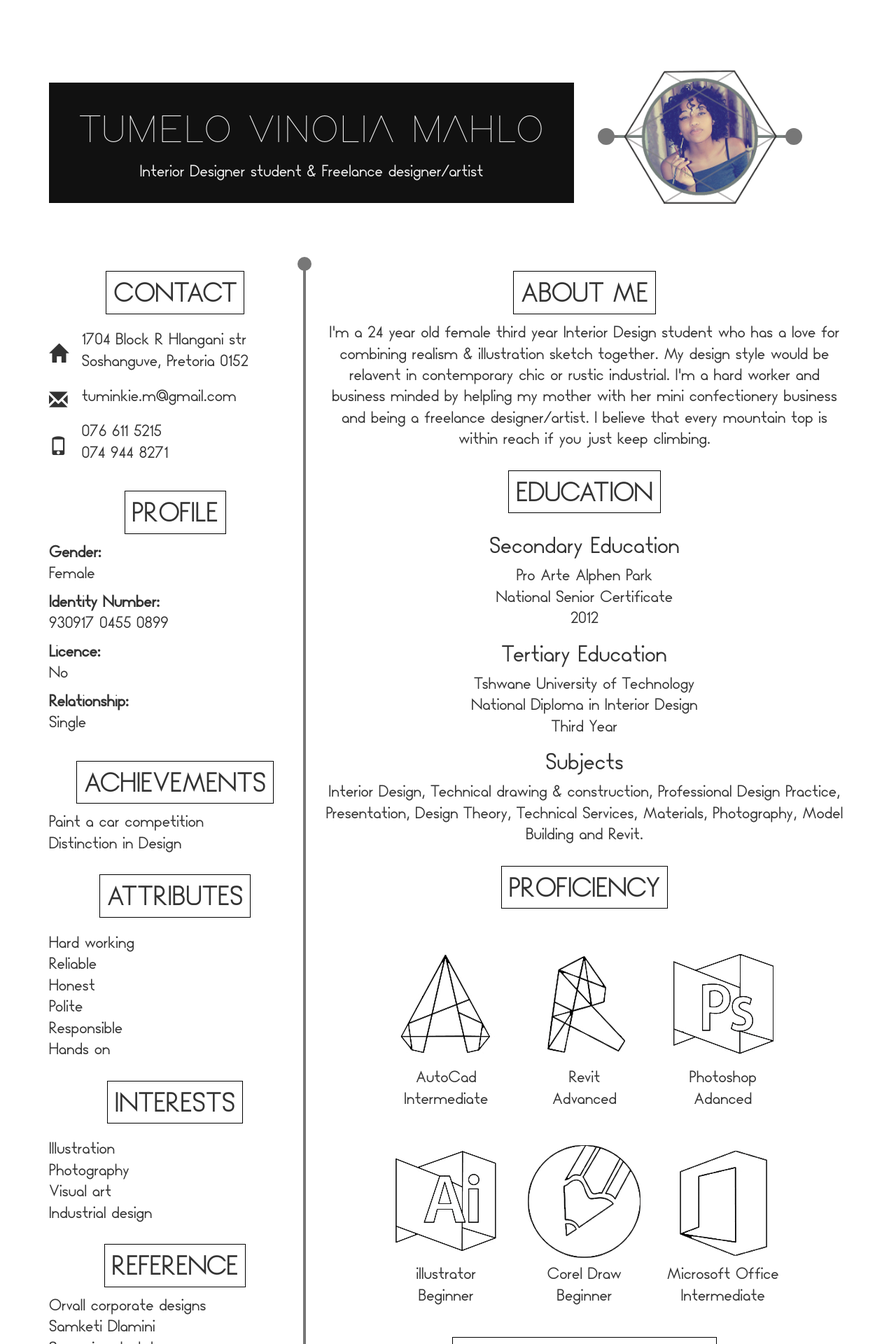
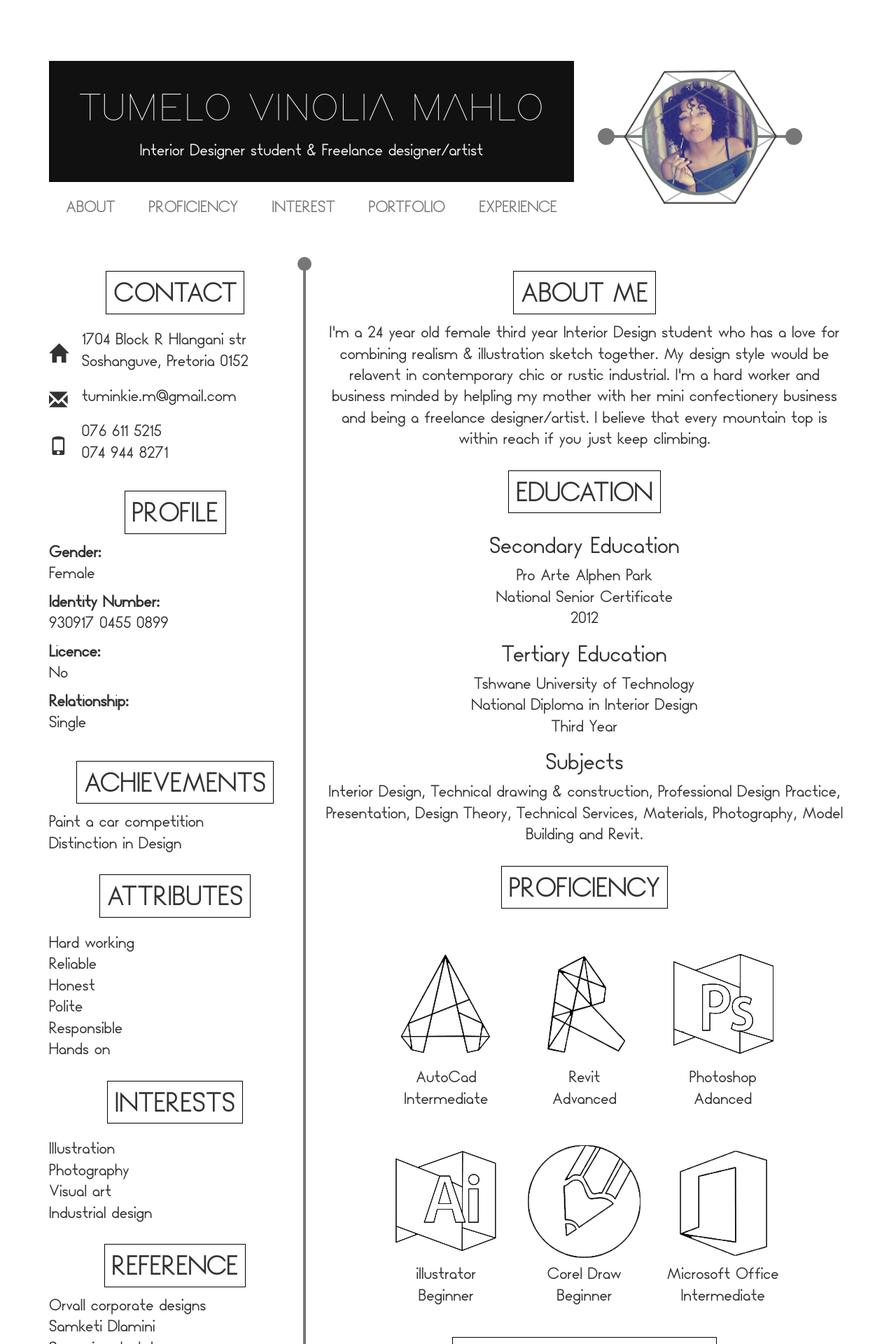
Before and after one commit to tshiamobhuda/portfolio, a Jekyll site: the page built from index.html, in a window 1280 px wide. Shown: the top 1920 px of the page at 70% size. Built offline with Jekyll 4.4.1, drawn with Linux system fonts in a browser that asks for light colours; nearby versions of some CDN libraries.

Commit message:
Added navbar for easier navigation of the site - overwrited default bootstrap styles

```diff
--- a/_layouts/default.html
+++ b/_layouts/default.html
@@ -22,6 +22,13 @@
                         <h1 class="top-header-text">{{ site.title }}</h1>
                         <p>Interior Designer student &amp; Freelance designer/artist</p>
                     </header>
+                    <ul class="nav nav-pills nav-justified">
+                        <li><a href="#">ABOUT</a></li>
+                        <li><a href="#">PROFICIENCY</a></li>
+                        <li><a href="#">INTEREST</a></li>
+                        <li><a href="#">PORTFOLIO</a></li>
+                        <li><a href="#">EXPERIENCE</a></li>
+                    </ul>
                 </div>
                 <div class="col-md-4">
                     <!-- <img src="{{ site.path }}/assets/img/myprofile.png" alt="" class="img-responsive"> -->
--- a/assets/css/style.css
+++ b/assets/css/style.css
@@ -60,6 +60,15 @@
     padding: 10px;
     border: 1px solid #000;
     display: inline-block;
+}
+
+ul.nav-pills li a {
+    border-radius: unset;
+    color: #777
+}
+
+u.nav-pills>li.active>a, .nav-pills>li.active>a:focus, .nav-pills>li.active>a:hover {
+    background-color: #777;
 }
 
 /* Profiency icons*/
```
